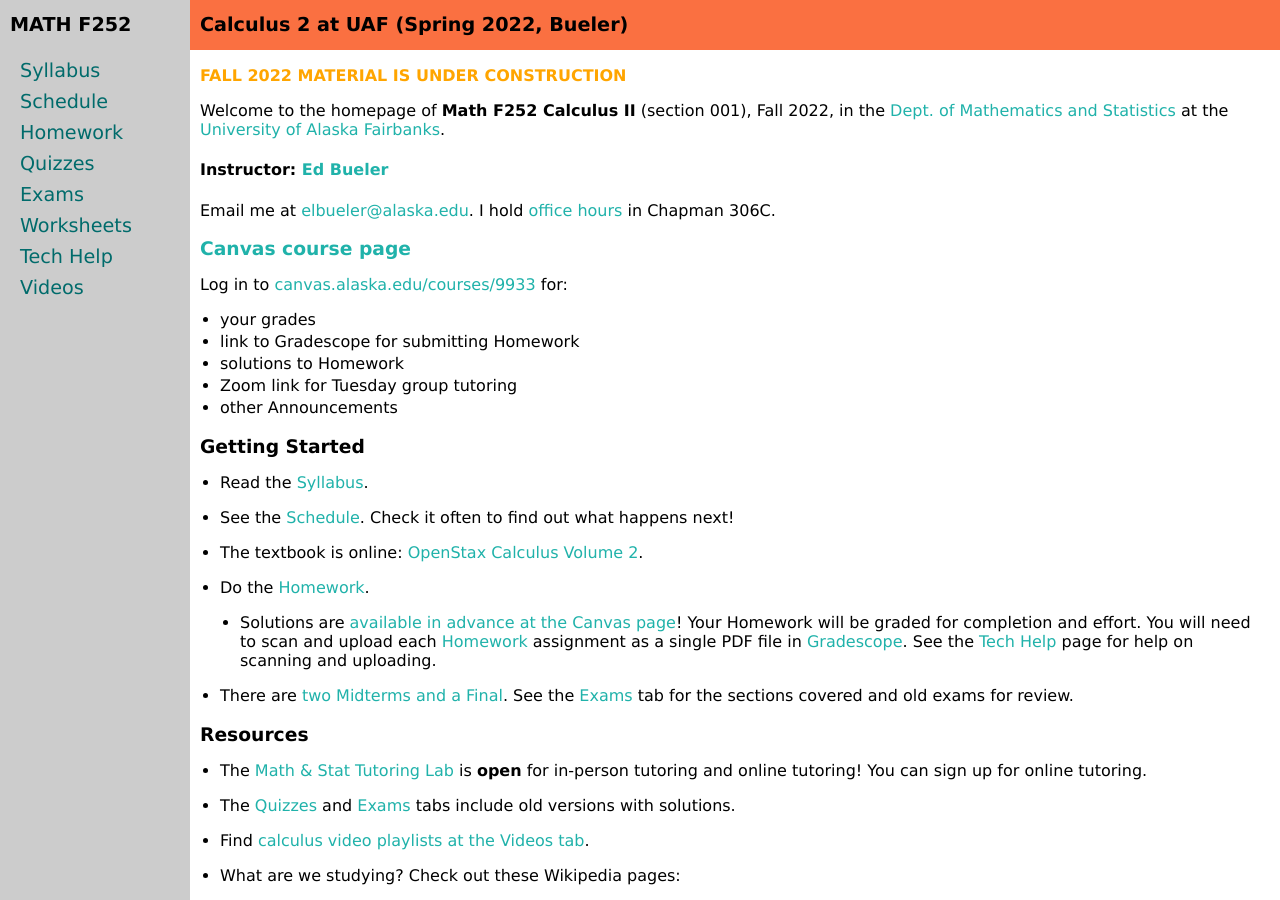
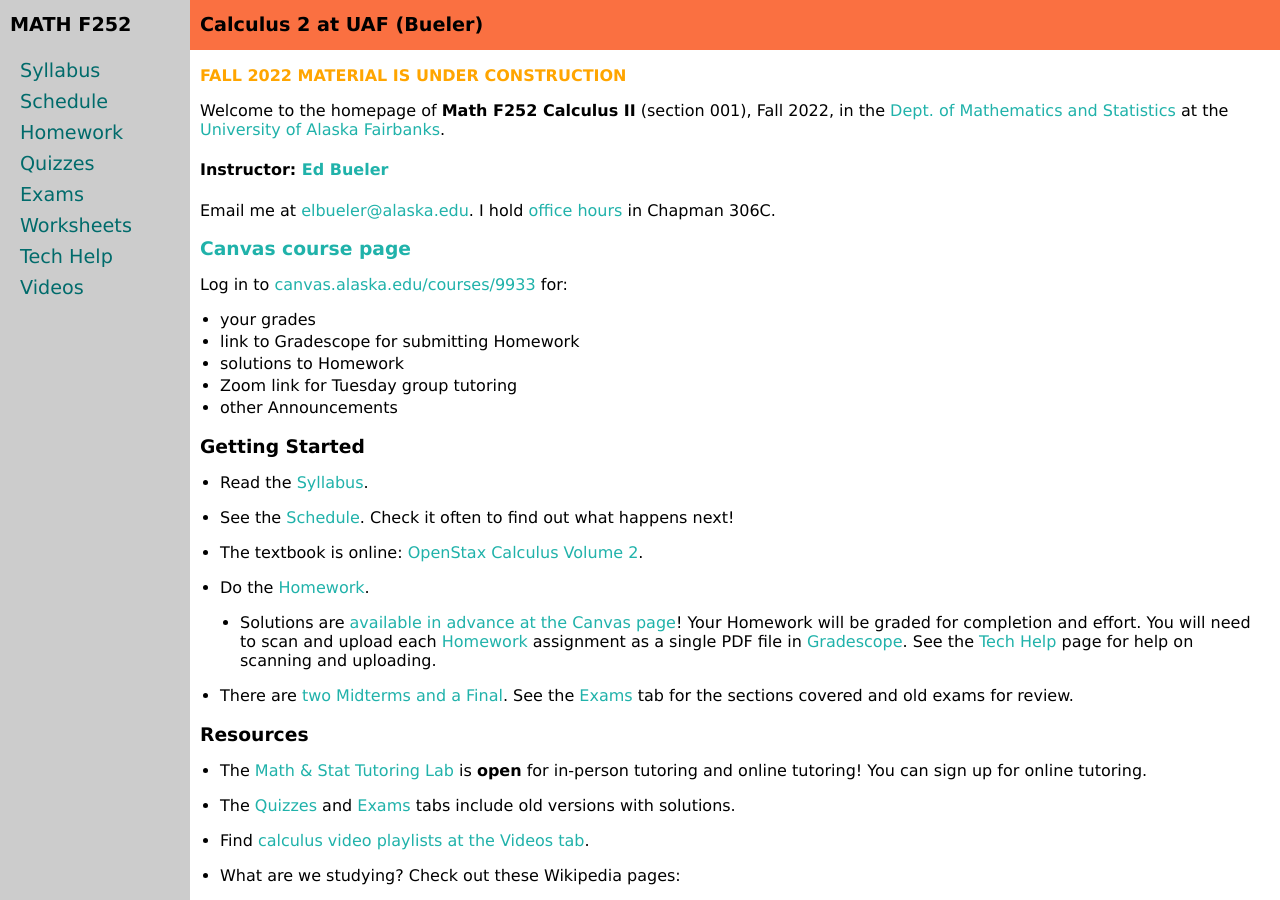
Before and after one commit to uaf-math/calc2, a Jekyll site: the page built from index.md, in a window 1280 px wide and 900 px high. Built offline with Jekyll 4.4.1, drawn with Linux system fonts in a browser that asks for light colours.

Commit message:
fix a top-level heading

```diff
--- a/_layouts/course-page.html
+++ b/_layouts/course-page.html
@@ -29,7 +29,7 @@
 
 <div id="main" class="main-body" onclick="closeNav()">
 <a id="top"></a>
-<div class="page-header hide-small"><a href="index.html">Calculus 2 at UAF (Spring 2022, Bueler)</a></div>
+<div class="page-header hide-small"><a href="index.html">Calculus 2 at UAF (Bueler)</a></div>
 <div class="page-header hide-large"><a href="index.html">MATH F252 Calculus 2</a></div>
 
 <div class="page-content">
```
